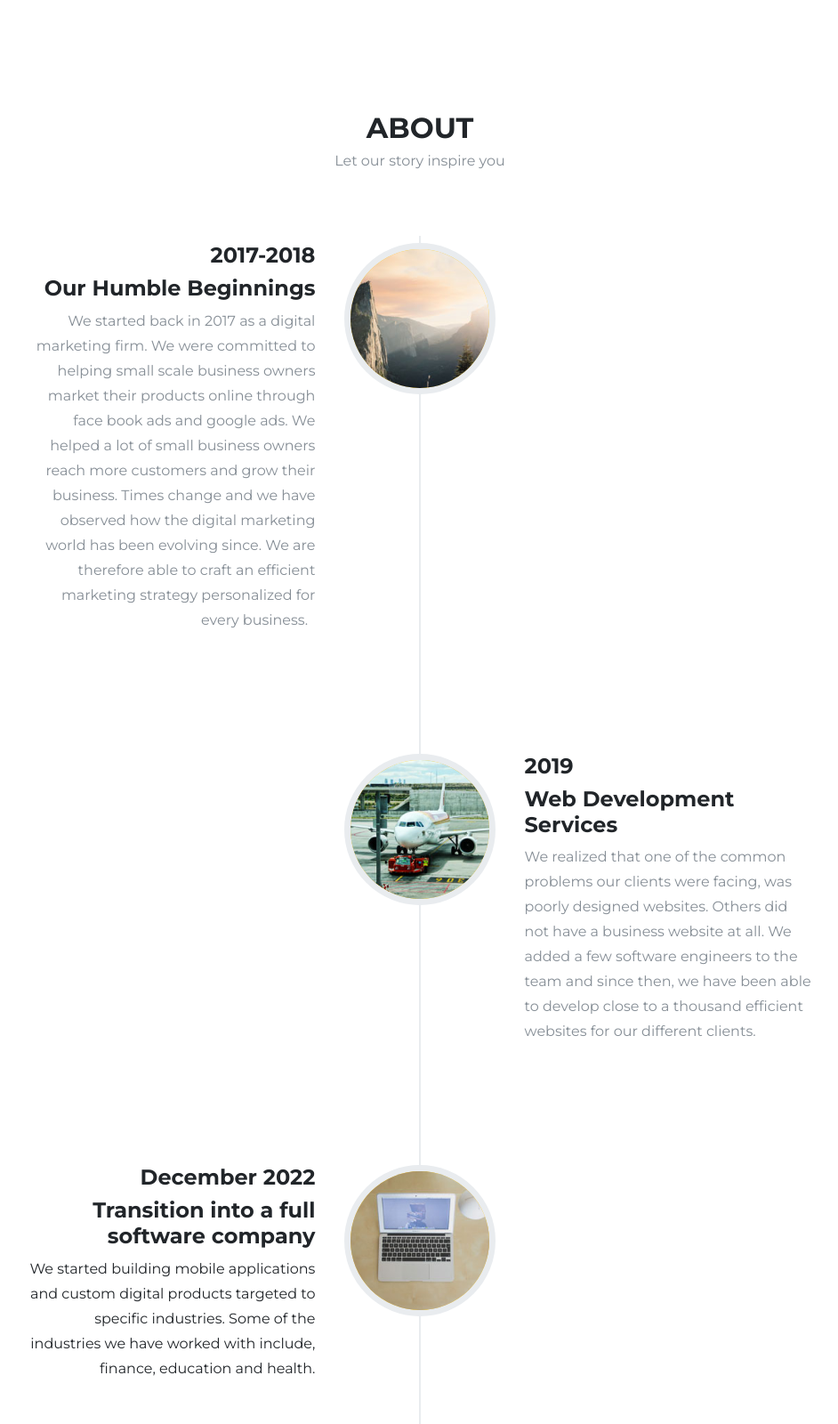
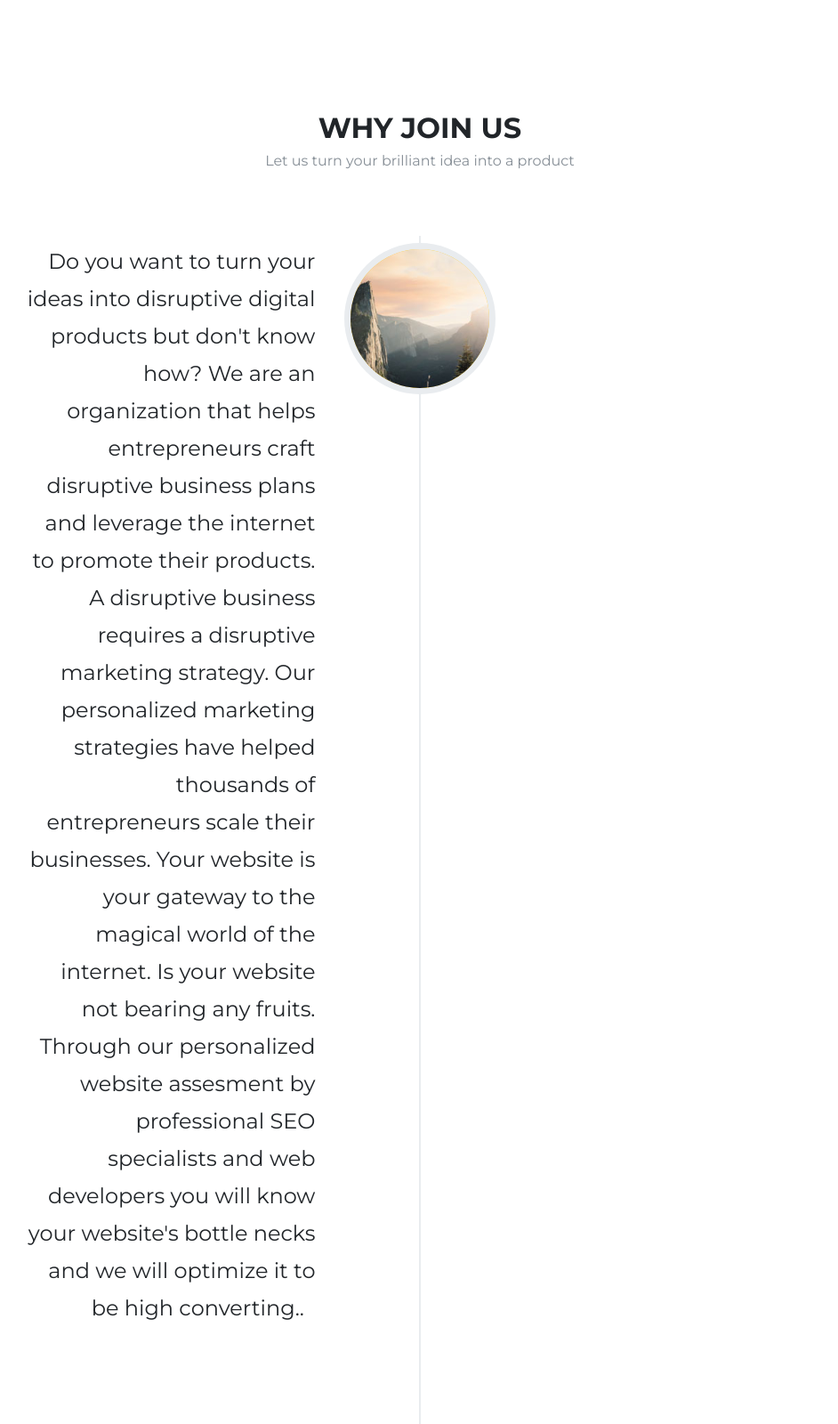
Before and after one commit to glennin-codes/techAgeCompany, a plain HTML site: page index.html in a window 1280 px wide. Shown: the part 1640-3240 px from the top of the page at 89% size, without its empty margins (168-1110 px from the left). Drawn offline with Linux system fonts and the light colour scheme.

```diff
--- a/index.html
+++ b/index.html
@@ -63,8 +63,8 @@
         <div class="container">
             <div class="row">
                 <div class="col-lg-12 text-center">
-                    <h2 class="text-uppercase">About</h2>
-                    <h3 class="text-muted section-subheading">Let our story inspire you</h3>
+                    <h2 class="text-uppercase">Why Join Us</h2>
+                    <h3 class="text-muted section-subheading">Let us turn your brilliant idea into a product</h3>
                 </div>
             </div>
             <div class="row">
@@ -74,11 +74,15 @@
                             <div class="timeline-image"><img class="rounded-circle img-fluid" src="assets/img/about/1.jpg"></div>
                             <div class="timeline-panel">
                                 <div class="timeline-heading">
-                                    <h4>2017-2018</h4>
-                                    <h4 class="subheading">Our Humble Beginnings</h4>
+
                                 </div>
                                 <div class="timeline-body">
-                                    <p class="text-muted">We started back in 2017 as a digital marketing firm. We were committed to helping small scale business owners market their products online through face book ads and google ads. We helped a lot of small business owners reach more customers and grow their business. Times change and we have observed how the digital marketing world has been evolving since. We are therefore able to craft an efficient marketing strategy personalized for every business.&nbsp;&nbsp;</p>
+                                    <p class="text-bold fs-4">Do you want to turn your ideas into disruptive digital products but don't know how? We are an organization that helps
+                                    entrepreneurs craft disruptive business plans and leverage the internet to promote their products. A disruptive business
+                                    requires a disruptive marketing strategy. Our personalized marketing strategies have helped thousands of entrepreneurs
+                                    scale their businesses. Your website is your gateway to the magical world of the internet. Is your website not bearing
+                                    any fruits. Through our personalized website assesment by professional SEO specialists and web developers you will know
+                                    your website's bottle necks and we will optimize it to be high converting..&nbsp;&nbsp;</p>
                                 </div>
                             </div>
                         </li>
@@ -86,11 +90,14 @@
                             <div class="timeline-image"><img class="rounded-circle img-fluid" src="assets/img/about/2.jpg"></div>
                             <div class="timeline-panel">
                                 <div class="timeline-heading">
-                                    <h4>2019</h4>
-                                    <h4 class="subheading">Web Development Services</h4>
+
                                 </div>
                                 <div class="timeline-body">
-                                    <p class="text-muted">We realized that one of the common problems our clients were facing, was poorly designed websites. Others did not have a business website at all. We added a few software engineers to the team and since then, we have been able to develop close to a thousand efficient websites for our different clients.</p>
+                                    <p class="text-bold fs-4">We are a global company that strives to help companies thrive in the digital economy through our events, webinars,
+                                    personalized consultations, and product development. By working with us, you can save huge amounts of unnecessary
+                                    efforts as our experts in domains like digital marketing, copywriting and software development will help you build and
+                                    promote your dream product. We are also focused on creating a member community that serves to accelerate networking and
+                                    sharing of knowledge through case studies.</p>
                                 </div>
                             </div>
                         </li>
@@ -98,13 +105,34 @@
                             <div class="timeline-image"><img class="rounded-circle img-fluid" src="assets/img/about/3.jpg"></div>
                             <div class="timeline-panel">
                                 <div class="timeline-heading">
-                                    <h4>December 2022</h4>
-                                    <h4 class="subheading">Transition into a full software company</h4>
+
+                                    <h4 class="subheading">Benefits of working with us</h4>
                                 </div>
                                 <div class="timeline-body">
-                                    <p class="text-muted"></p>
+
                                 </div>
-                                <p>We started building mobile applications and custom digital products targeted to specific industries. Some of the industries we have worked with include, finance, education and health.</p>
+                                <p  class="text-bold fs-4" >
+
+                                Events - unlimited attendee passes for all chapter events - in person or online
+                                <br/>
+                                <br />
+
+                                Weekly Web Conferencing - Online meetings with speakers
+                                <br />
+                                <br />
+                                Publications - best practices & guidelines, case studies, reports, ROI examples, KPIs, infographics, white papers
+                                <br />
+                                <br />
+
+                                Get featured on our website, weekly Newsletter, Reports, Podcast, Webcasts (100-800 attend live), our Social Media.
+                                <br />
+                                <br />
+
+                                Member Slack Channel - connect with key solution providers and brands
+                                <br />
+                                <br />
+
+                                Training online & on-site classes and workshops</p>
                             </div>
                         </li>
                         <li class="list-group-item timeline-inverted">
@@ -171,7 +199,7 @@
             <div class="row">
                 <div class="col-lg-12 text-center">
                     <h2 class="text-uppercase section-heading">Contact Us</h2>
-                    <h3 class="text-muted section-subheading">Lorem ipsum dolor sit amet consectetur.</h3>
+                    <h3 class="text-muted section-subheading">Got any questions? send us a message below</h3>
                 </div>
             </div>
             <div class="row">
@@ -202,15 +230,30 @@
                 <div class="col-md-4"><span class="copyright">Copyright&nbsp;© TechAgeCompanies 2022</span></div>
                 <div class="col-md-4">
                     <ul class="list-inline social-buttons">
-                        <li class="list-inline-item"><a href="#"><i class="fa fa-twitter"></i></a></li>
+                        <li class="list-inline-item"><a href="https://twitter.com/TecAgeCompanies"><i class="fa fa-twitter"></i></a></li>
                         <li class="list-inline-item"><a href="#"><i class="fa fa-facebook"></i></a></li>
                         <li class="list-inline-item"><a href="#"><i class="fa fa-linkedin"></i></a></li>
                     </ul>
                 </div>
                 <div class="col-md-4">
                     <ul class="list-inline quicklinks">
-                        <li class="list-inline-item"><a href="#">Privacy Policy</a></li>
-                        <li class="list-inline-item"><a href="#">Terms of Use</a></li>
+                       <h5>Subscribe to our newsletter to receive updates</h5>
+                        <div id="revue-embed" class="my-2">
+                            <form class="flex" action="https://www.getrevue.co/profile/tecAgeCompanies/add_subscriber" method="post"
+                                id="revue-form" name="revue-form" target="_blank">
+                                <div class="revue-form-group">
+                                    <label class="mx-2 " for="member_email">Email address</label>
+                                    <input class="revue-form-field" placeholder="Your email address..." type="email" name="member[email]"
+                                        id="member_email">
+                                </div>
+
+                                <div class="revue-form-actions my-2 ">
+                                    <input type="submit" style="margin-left: 20px;" value="Subscribe" name="member[subscribe]"
+                                        id="member_submit">
+                                </div>
+
+                            </form>
+                        </div>
                     </ul>
                 </div>
             </div>
```
